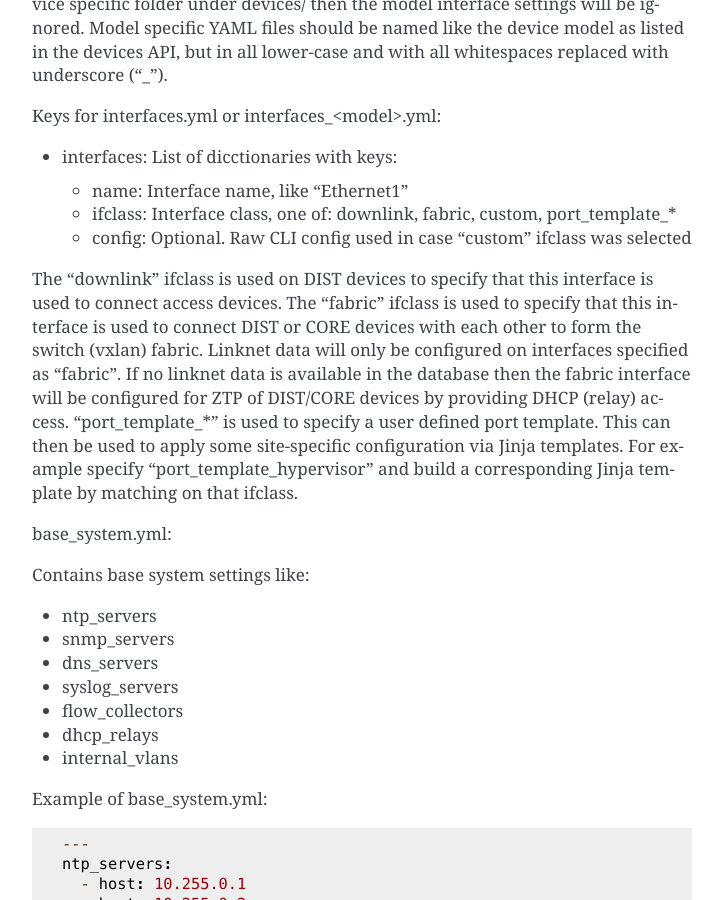
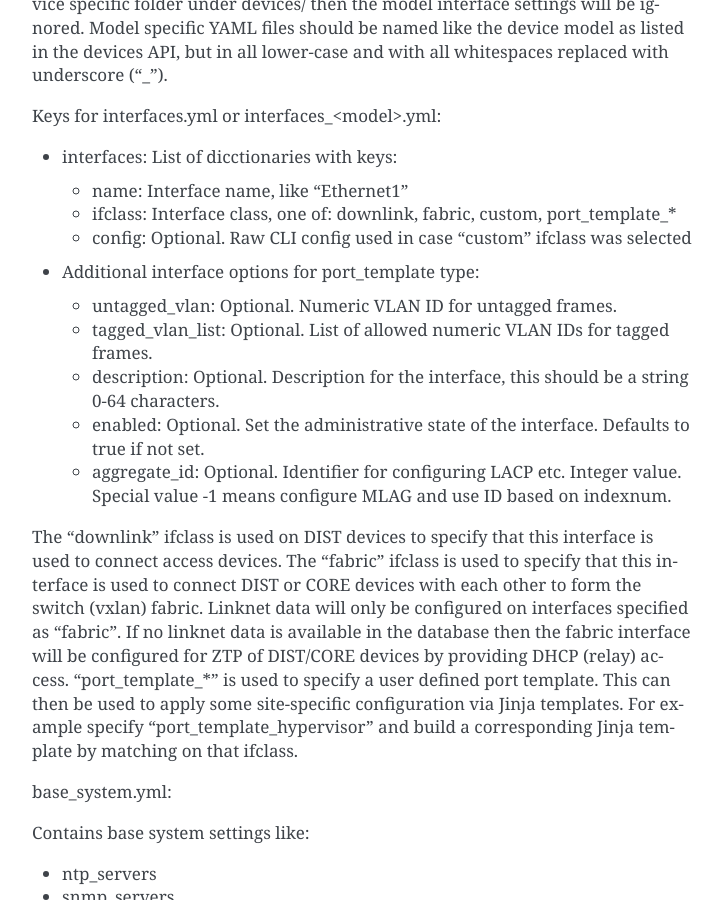
Before and after one commit to SUNET/cnaas-nms, a Sphinx documentation site: the page built from docs/reporef/index.rst, in a window 1280 px wide and 900 px high, scrolled down 5908 px. Shown: the whole window, without its empty margins (388-1111 px from the left). Built offline with Sphinx 7.4.7, drawn with Linux system fonts in a browser that asks for light colours.

Commit message:
Same options as access ports for dist ports, description, vlans etc.

```diff
--- a/docs/reporef/index.rst
+++ b/docs/reporef/index.rst
@@ -288,6 +288,15 @@ Keys for interfaces.yml or interfaces_<model>.yml:
   * ifclass: Interface class, one of: downlink, fabric, custom, port_template_*
   * config: Optional. Raw CLI config used in case "custom" ifclass was selected
 
+* Additional interface options for port_template type:
+
+  * untagged_vlan: Optional. Numeric VLAN ID for untagged frames.
+  * tagged_vlan_list: Optional. List of allowed numeric VLAN IDs for tagged frames.
+  * description: Optional. Description for the interface, this should be a string 0-64 characters.
+  * enabled: Optional. Set the administrative state of the interface. Defaults to true if not set.
+  * aggregate_id: Optional. Identifier for configuring LACP etc. Integer value.
+    Special value -1 means configure MLAG and use ID based on indexnum.
+
 The "downlink" ifclass is used on DIST devices to specify that this interface
 is used to connect access devices. The "fabric" ifclass is used to specify that
 this interface is used to connect DIST or CORE devices with each other to form
```
Also changed, not shown: 1 other file.
